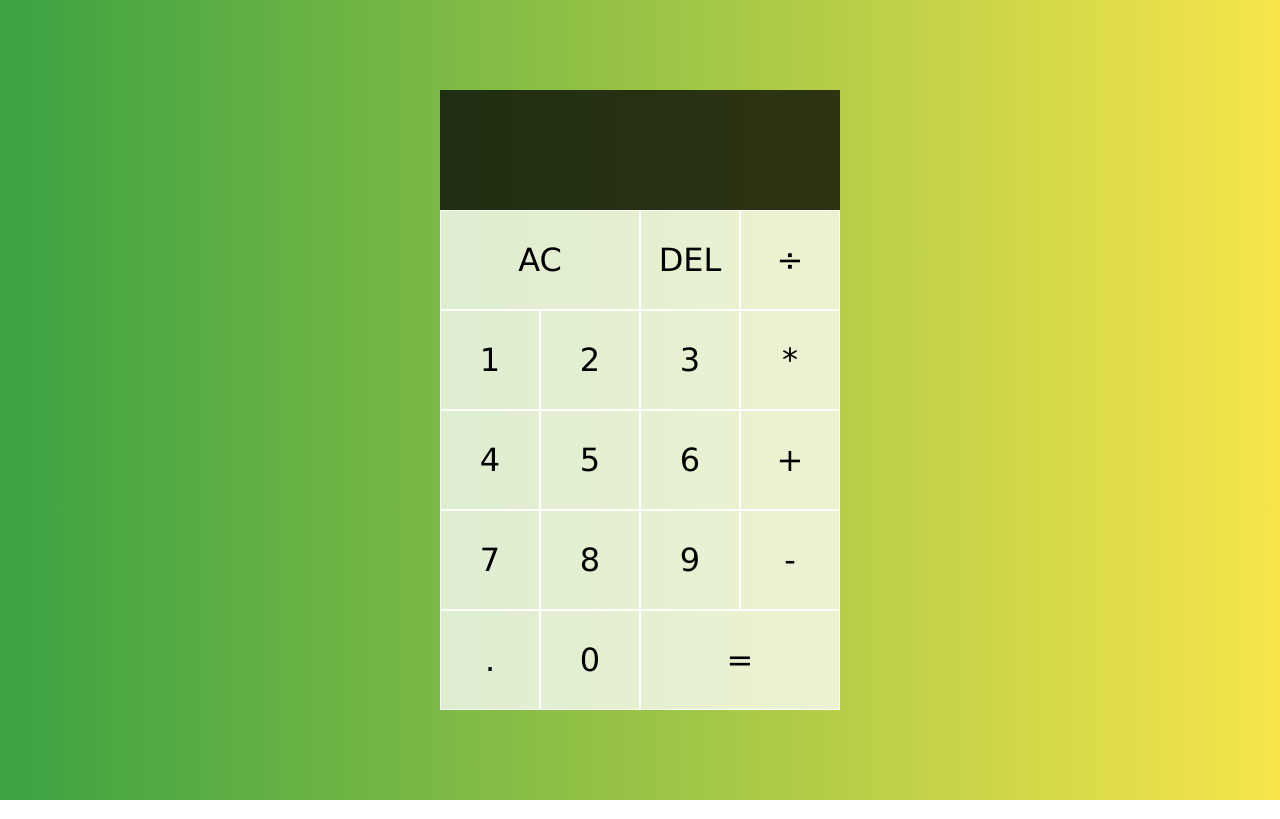
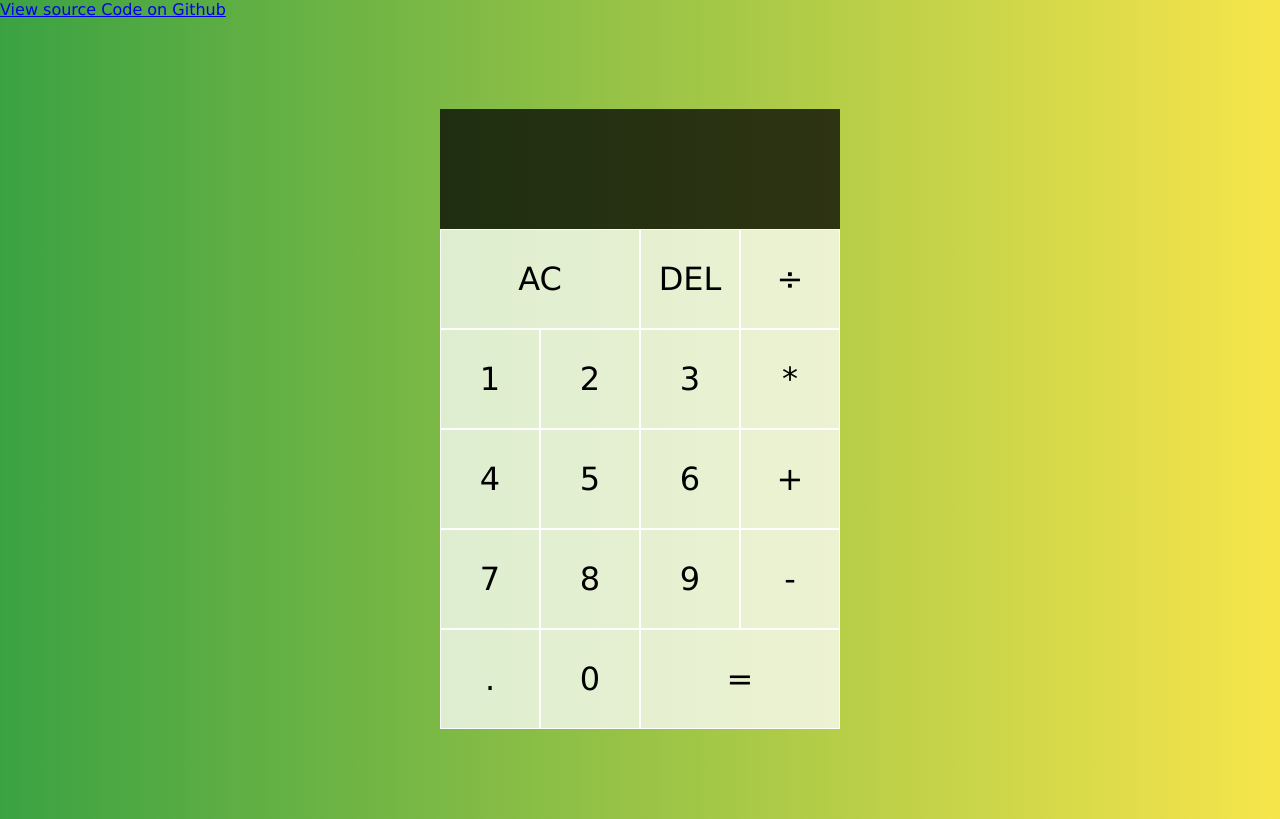
Before and after one commit to tyricart/calculator, a plain HTML site: page index.html in a window 1280 px wide. Drawn offline with Linux system fonts and the light colour scheme.

Commit message:
update index.html

```diff
--- a/index.html
+++ b/index.html
@@ -7,6 +7,7 @@
   <title>Calculator</title>
   <link href="styles.css" rel="stylesheet">
   <script src="script.js" defer></script>
+  <a href="http://https://github.com/tyricart/calculator/tree/main">View source Code on Github</a>
 </head>
 <body>
   <div class="calculator-grid">
```
